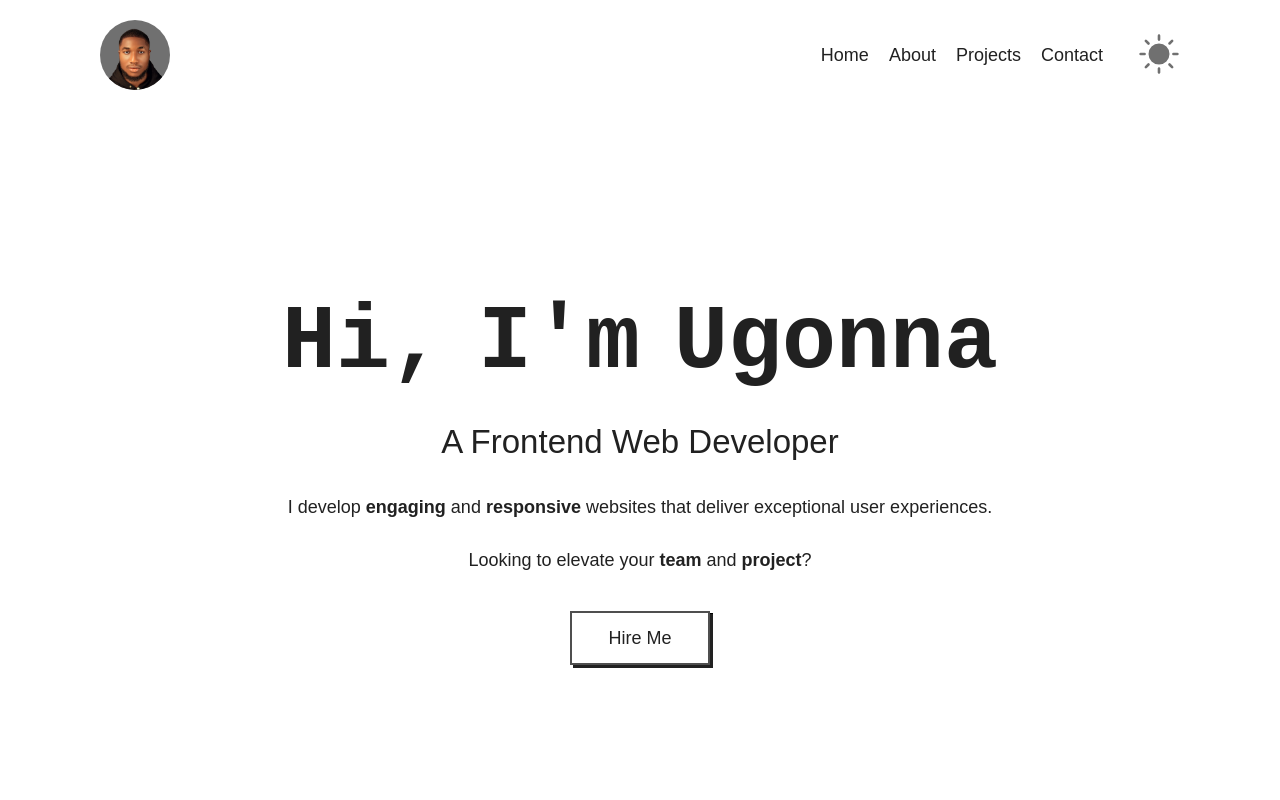
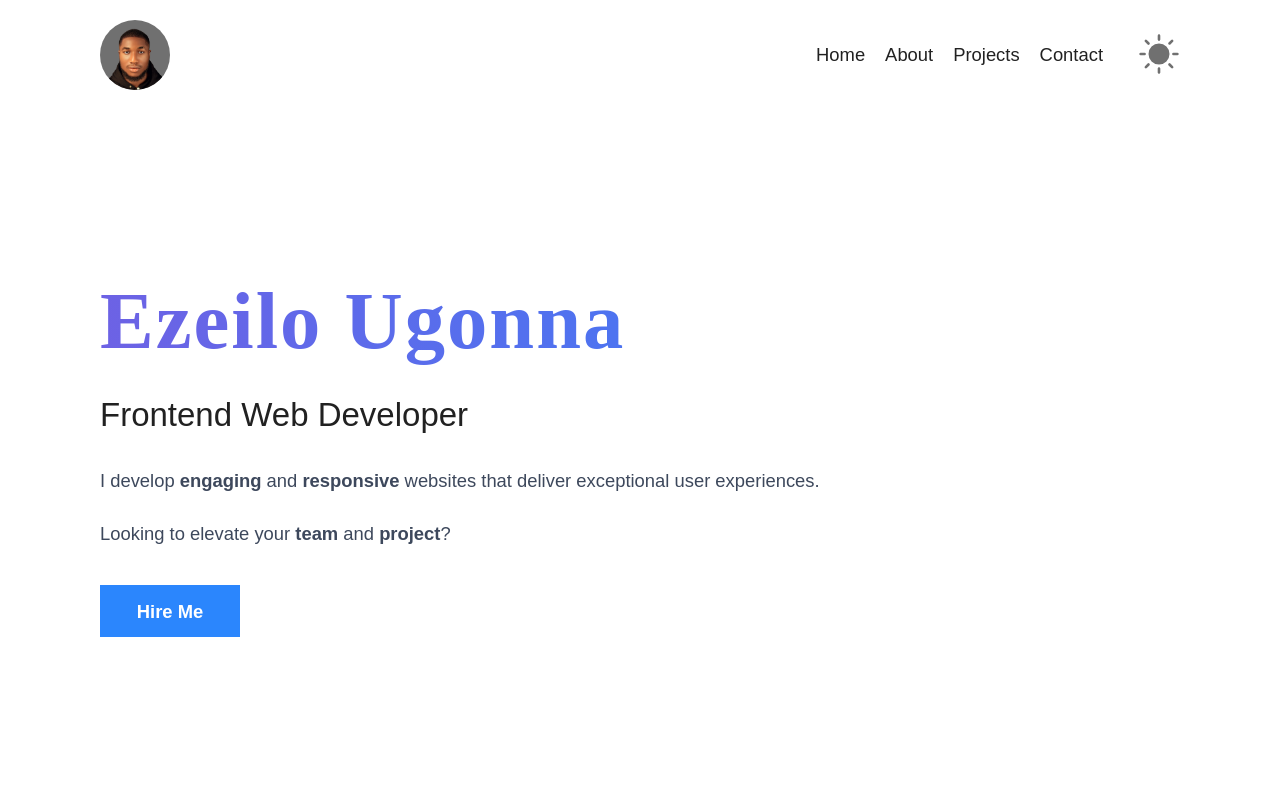
Before and after one commit to Ugonna10/porfolio, a website with bundled scripts: page index.html in a window 1280 px wide. Shown: the top 800 px of the page. Built offline with nearby package versions, Linux system fonts and the light colour scheme; a web font is replaced by a local one.

Commit message:
refactor
- update hero styles
- change accent font to "SF UI Display"

```diff
--- a/SCSS/_variables.scss
+++ b/SCSS/_variables.scss
@@ -1,13 +1,12 @@
 // Font families
-$accent-font: "Source code pro", monospace; // Available weights: 600, 700, 900
+$accent-font: "SF UI Display", serif; // Available weights: 700, 800, 900
 $main-font: "Poppins", Arial, sans-serif; // Available weights: 300 - 900
 
 // Font sizes
-$font-size-400: clamp(1.6rem, calc(1.2rem + 0.5vw), 1.8rem); // base
+$font-size-400: clamp(1.7rem, calc(1.2rem + 0.5vw), 1.9rem); // base
 $font-size-500: clamp(2rem, calc(1.8rem + 1.5vw), 3.3rem);
 $font-size-600: clamp(4.5rem, calc(3.5rem + 3vw), 7rem);
-$font-size-700: clamp(5.2rem, calc(3.75rem + 4.5vw), 9rem);
-$font-size-800: clamp(6.6rem, calc(4.7rem + 6vw), 12rem);
+$font-size-700: clamp(3.7rem, calc(2.3rem + 4.5vw), 9rem);
 
 // Font Weights
 $font-weight-light: 300;
--- a/SCSS/components/_components.scss
+++ b/SCSS/components/_components.scss
@@ -2,10 +2,8 @@
 .cta {
     display: inline-block;
     padding: 0.5em 2em;
-    border: 2px solid lighten(rgb(76, 76, 76), 1);
-    box-shadow:
-        3px 3px,
-        3px 2px 0 black;
+    background-color: $color-secondary;
+    color: $color-primary;
 }
 
 // section header
--- a/SCSS/layout/_hero.scss
+++ b/SCSS/layout/_hero.scss
@@ -1,28 +1,45 @@
 .hero {
+    display: flex;
     flex-direction: column;
-    @include flexLayout(center);
-    min-height: calc(80vh - 8rem);
+    min-height: calc(90vh - 9.5rem);
     @include section-margin-bottom;
 
-    @include breakpoint ('medium'){
-        min-height: calc(80vh - 6.6rem);
+    @include breakpoint("medium") {
+        min-height: calc(90vh - 10rem);
     }
 
-    @include breakpoint ('large'){
-        min-height: calc(100vh - 6.6rem);
+    @include breakpoint("large") {
+        min-height: calc(100vh - 10.5rem);
     }
 
-    &__texts {
-        text-align: center;
+    @include breakpoint("xlarge") {
+        min-height: calc(100vh - 11rem);
+    }
+
+    @include breakpoint("xxlarge") {
+        min-height: calc(100vh - 11.5rem);
+    }
+
+    &__container {
+        width: 100%;
+        flex-grow: 1;
+        display: flex;
+        flex-direction: column;
+        justify-content: center;
     }
 
     &__title {
+        font-family: $accent-font;
         font-size: $font-size-700;
-        font-weight: $font-weight-bold;
+        font-weight: $font-weight-extra-bold;
         line-height: 1.2;
         margin-bottom: 1.5rem;
-        font-family: $accent-font;
-        word-spacing: -2rem;
+        letter-spacing: 0.2rem;
+        background: linear-gradient(right, $color-accent-1, $color-accent-2);
+        background: -webkit-linear-gradient(right, $color-accent-1, $color-accent-2);
+        background-clip: text;
+        -webkit-background-clip: text;
+        -webkit-text-fill-color: transparent;
     }
 
     &__role {
@@ -32,10 +49,15 @@
 
     &__description {
         margin-block: 2rem 3.5rem;
+        color: hsl(219, 20%, 30%);
     }
 
     &__description > :first-child {
         margin-bottom: 2rem;
     }
 
+    &__cta {
+        background: $color-accent-1;
+        font-weight: $font-weight-semi-bold;
+    }
 }
--- a/index.html
+++ b/index.html
@@ -3,13 +3,13 @@
 <head>
     <meta charset="UTF-8">
     <meta name="viewport" content="width=device-width, initial-scale=1.0">
-    <!-- Preload Source Code Pro font weights with display swap -->
-    <link rel="preload" href="https://fonts.cdnfonts.com/css/source-code-pro?styles=14697,14692,14691&display-swap"
+    <!-- Preload SF UI Display font weights with display swap -->
+    <link rel="preload" href="https://fonts.cdnfonts.com/css/sf-ui-display?styles=16097,16098,16096&display=swap"
         as="style" onload="this.onload=null;this.rel='stylesheet'">
 
     <!-- Fallback for users who have JavaScript disabled -->
     <noscript>
-        <link href="https://fonts.cdnfonts.com/css/source-code-pro?styles=14697,14692,14691&display-swap"
+        <link href="https://fonts.cdnfonts.com/css/sf-ui-display?styles=16097,16098,16096&display=swap"
             rel="stylesheet">
     </noscript>
 
@@ -89,10 +89,10 @@
     <main>
         <!-- Hero ================== -->
         <section class="hero" id="#home">
-            <div class="container">
+            <div class="container hero__container">
                 <div class="hero__texts">
-                    <h1 class="hero__title">Hi, I'm Ugonna</h1>
-                    <h2 class="hero__role">A Frontend Web Developer</h2>
+                    <h1 class="hero__title">Ezeilo&nbsp;Ugonna</h1>
+                    <h2 class="hero__role">Frontend Web Developer</h2>
                     <div class="hero__description">
                         <p>I develop <strong>engaging</strong> and <strong>responsive</strong> websites that deliver
                             exceptional user experiences.</p>
```
Also changed, not shown: CSS/main.css.
